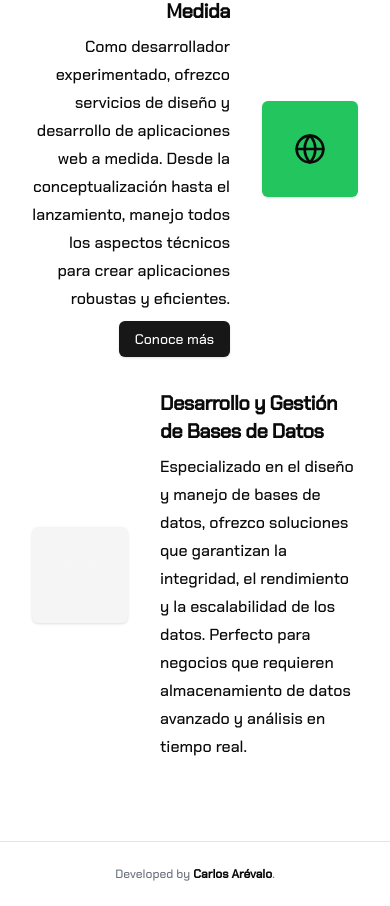
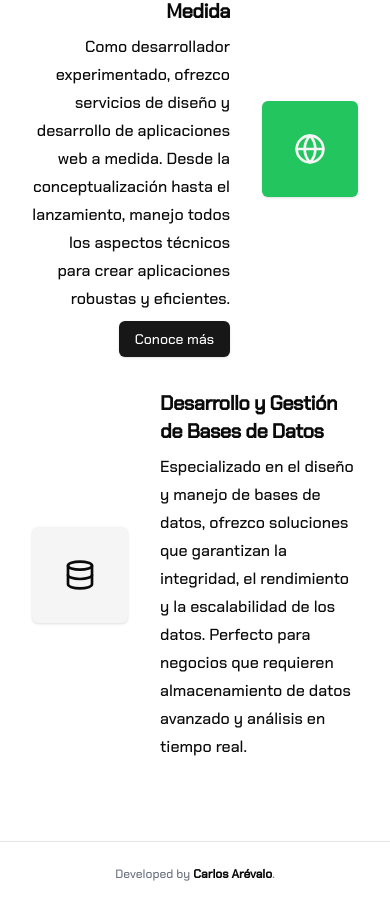
Before and after one commit to carlosandresat/personal-website, a Next.js app: page / in a window 390 px wide. Shown: the part 4239-5145 px from the top of the page. Built offline with nearby package versions, Linux system fonts and the light colour scheme.

Commit message:
style: add icon colors responsiveness

```diff
--- a/src/components/services-section.tsx
+++ b/src/components/services-section.tsx
@@ -62,12 +62,12 @@ export default function ServicesSection() {
               <Button className="mt-2 w-fit self-end">Conoce más</Button>
             </div>
             <div className="flex-shrink-0 w-24 h-24 flex justify-center items-center bg-green-500 md:bg-secondary rounded-md shadow">
-              <Globe className="w-8 h-8" />
+              <Globe className="w-8 h-8 invert dark:invert-0 md:invert-0" />
             </div>
           </div>
           <div className="flex space-x-8 md:space-x-12 items-center w-full">
             <div className="flex-shrink-0 w-24 h-24 flex justify-center items-center bg-secondary md:bg-green-500 rounded-md shadow">
-              <Database className="w-8 h-8 invert dark:invert-0" />
+              <Database className="w-8 h-8 md:invert dark:invert-0" />
             </div>
 
             <div className="flex flex-col">
```
